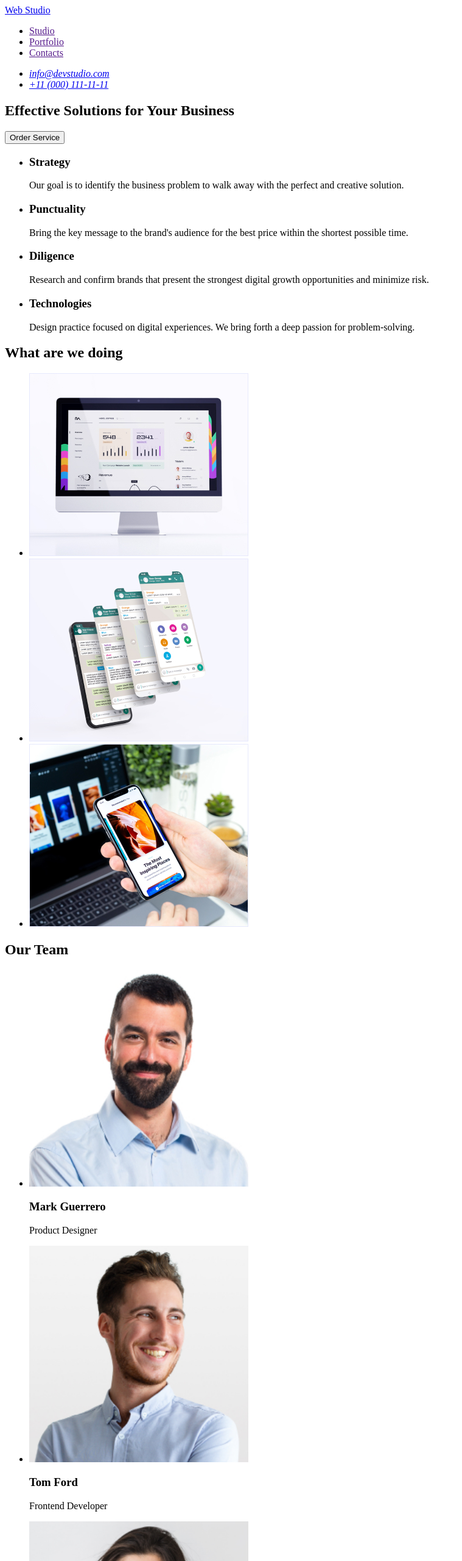
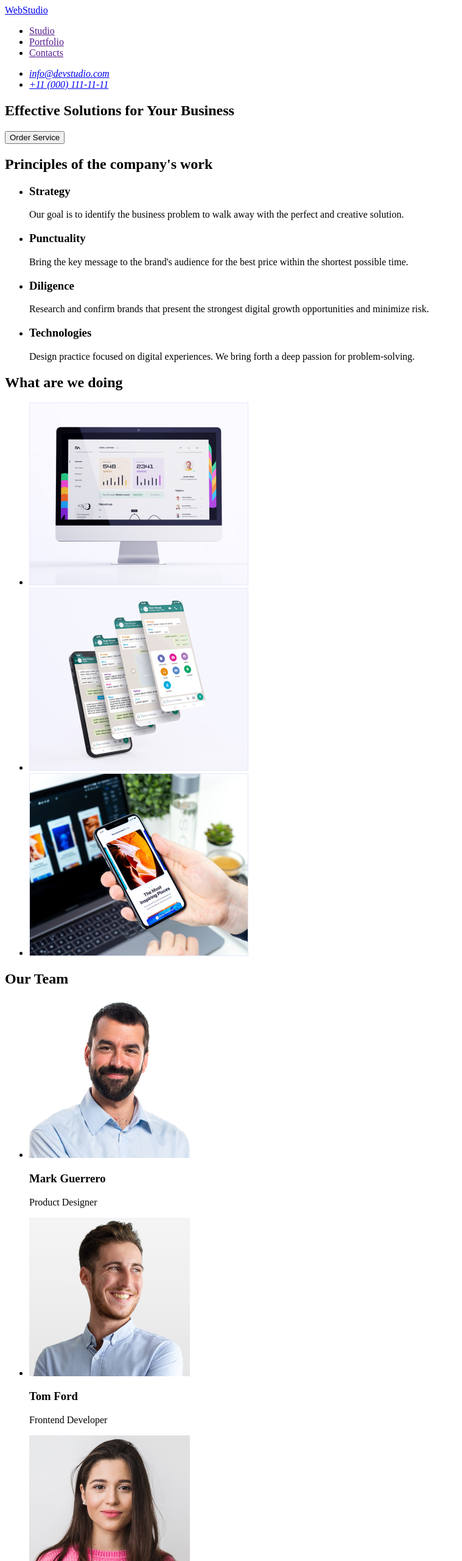
Before and after one commit to Andreyosin-85/goit-markup-hw-01, a plain HTML site: page index.html in a window 1280 px wide. Shown: the top 2560 px of the page at 61% size, without its empty margins (0-759 px from the left). Drawn offline with Linux system fonts and the light colour scheme.

Commit message:
виправлення помилок 2

```diff
--- a/index.html
+++ b/index.html
@@ -10,7 +10,7 @@
     <!-- Верхній колонтитул -->
     <header>
       <nav>
-        <a href="./index.html">Web Studio</a>
+        <a href="./index.html">WebStudio</a>
         <ul>
           <li><a href="">Studio</a></li>
           <li><a href="">Portfolio</a></li>
@@ -32,6 +32,7 @@
       </section>
       <!-- Про нас -->
       <section>
+        <h2>Principles of the company's work</h2>
         <ul>
           <li>
             <h3>Strategy</h3>
@@ -98,7 +99,7 @@
             <img
               src="./images/photo_1.jpg"
               alt="photo of Mark Guerrero"
-              width="360"
+              width="264"
             />
             <h3>Mark Guerrero</h3>
             <p>Product Designer</p>
@@ -107,7 +108,7 @@
             <img
               src="./images/photo_2.jpg"
               alt="photo of Tom Ford"
-              width="360"
+              width="264"
             />
             <h3>Tom Ford</h3>
             <p>Frontend Developer</p>
@@ -116,7 +117,7 @@
             <img
               src="./images/photo_3.jpg"
               alt="photo of Camila Garcia"
-              width="360"
+              width="264"
             />
             <h3>Camila Garcia</h3>
             <p>Marketing</p>
@@ -125,7 +126,7 @@
             <img
               src="./images/photo_4.jpg"
               alt="photo of Daniel Wilson"
-              width="360"
+              width="264"
             />
             <h3>Daniel Wilson</h3>
             <p>UI Designer</p>
@@ -135,7 +136,7 @@
     </main>
     <!-- Нижній колонтитул -->
     <footer>
-      <a href="./index.html">Web Studio</a>
+      <a href="./index.html">WebStudio</a>
       <p>
         Increase the flow of customers and sales for your business with digital
         marketing & growth solutions.
```
